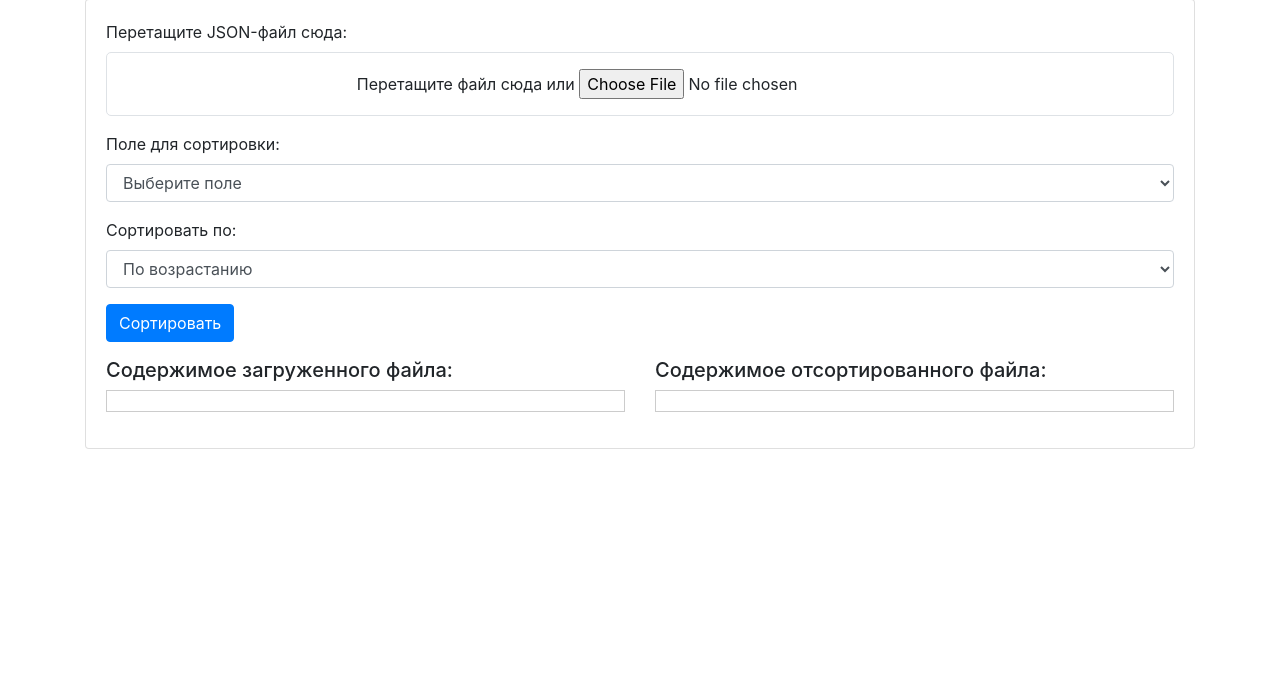
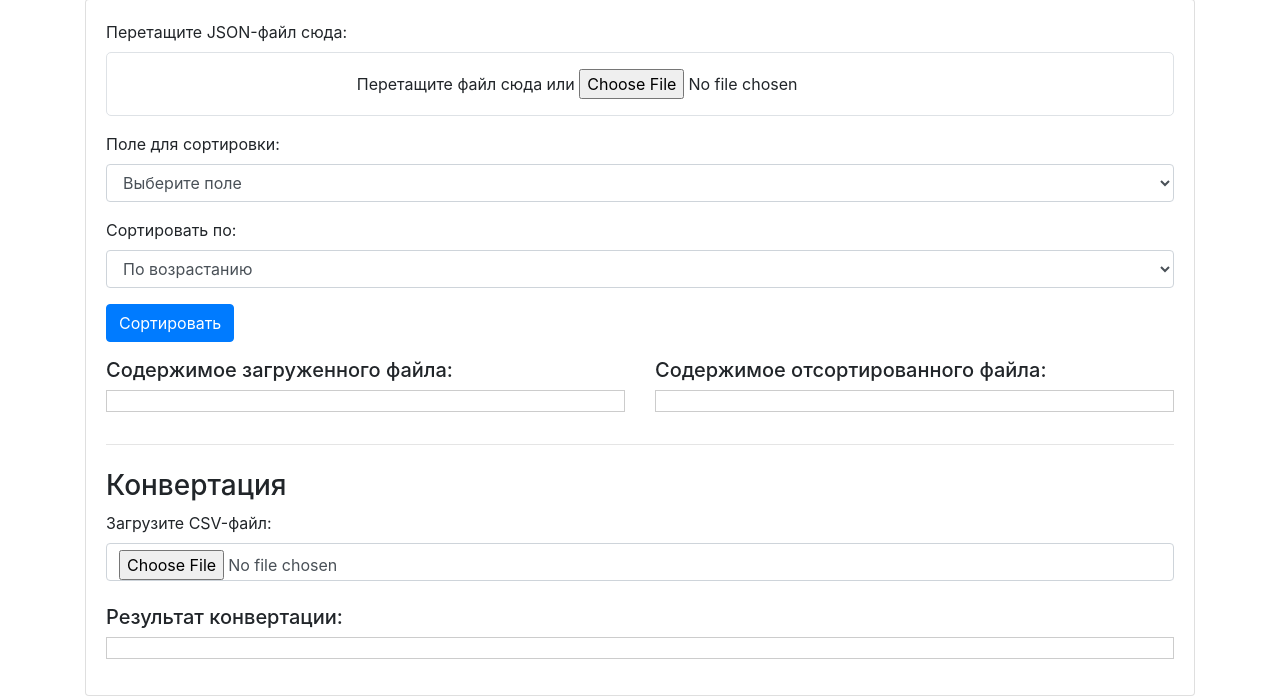
Before and after one commit to Andrey-Zobnin/ProjectOfJson, a Flask app: page / in a window 1280 px wide. Shown: the part 105-801 px from the top of the page. Before the commit the page ends 554 px from the top, so only its background shows below. Run offline with Flask 3, Linux system fonts and the light colour scheme; some libraries are stand-ins or nearby versions.

Commit message:
add pattern in html to convert csv and convert json, download this and info

```diff
--- a/myapp/templates/index.html
+++ b/myapp/templates/index.html
@@ -60,6 +60,19 @@
                         <p id="sortedFileInfo" class="mt-2"></p> <!-- Информация об отсортированном файле -->
                     </div>
                 </div>
+                <hr>
+                <h3 class="mt-4">Конвертация</h3>
+                <div class="form-group">
+                    <label for="csvFileInput">Загрузите CSV-файл:</label>
+                    <input type="file" id="csvFileInput" accept=".csv" class="form-control">
+                </div>
+                <button type="button" class="btn btn-primary" id="convertCsvToJsonBtn" style="display: none;">Конвертировать CSV в JSON</button>
+                <button type="button" class="btn btn-primary" id="convertJsonToCsvBtn" style="display: none;">Конвертировать JSON в CSV</button>
+                <h5 class="mt-4">Результат конвертации:</h5>
+                <div id="conversionResultDisplay" class="line-numbers" style="border: 1px solid #ccc; padding: 10px; max-height: 300px; overflow-y: auto;"></div>
+                <button type="button" class="btn btn-success" id="downloadConvertedBtn" style="display: none;">Скачать конвертированный файл</button>
+                <button type="button" class="btn btn-info" id="copyConvertedBtn" style="display: none;">Скопировать конвертированный файл</button>
+                <p id="convertedFileInfo" class="mt-2"></p> <!-- Информация о конвертированном файле -->
             </div>
         </div>
     </div>
```
